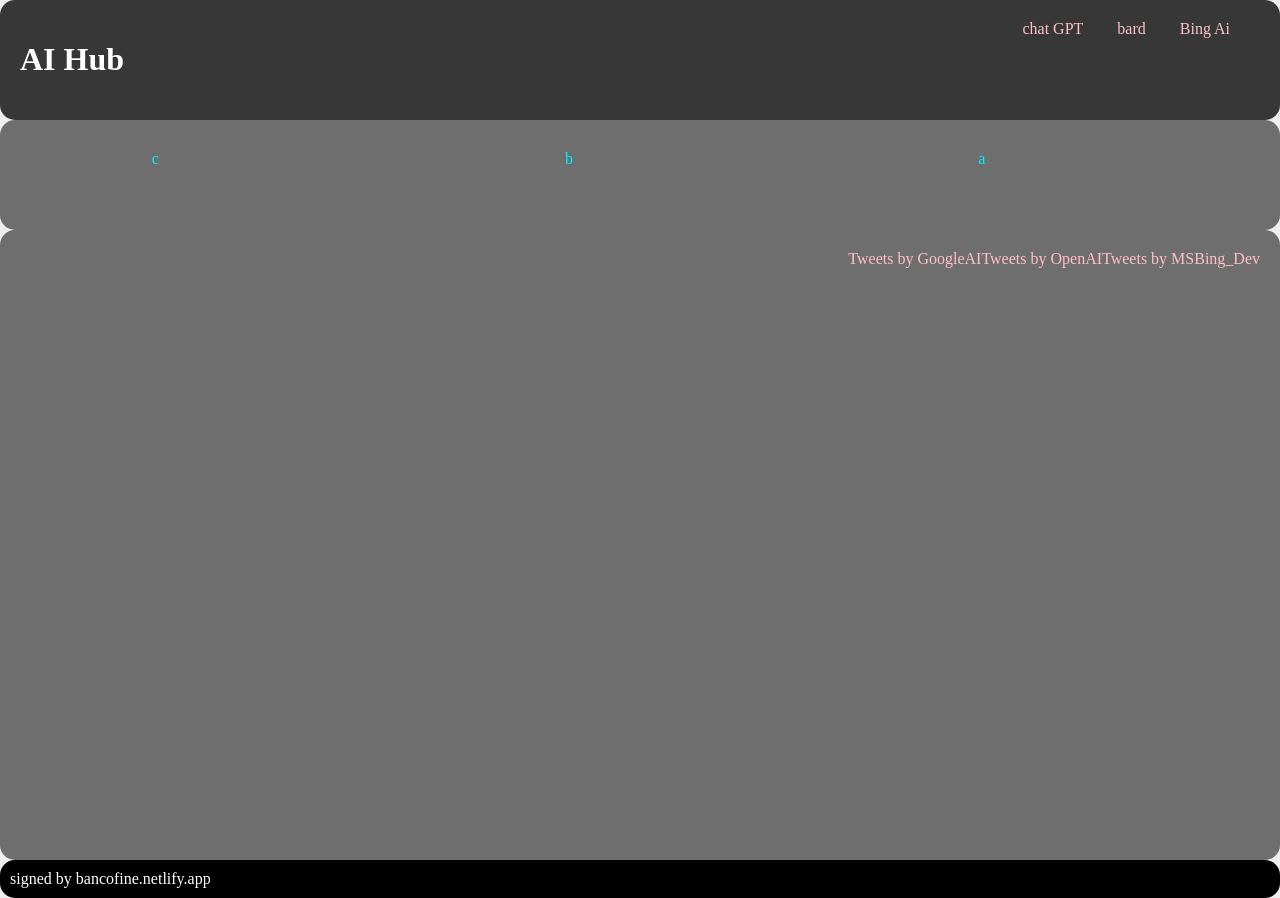
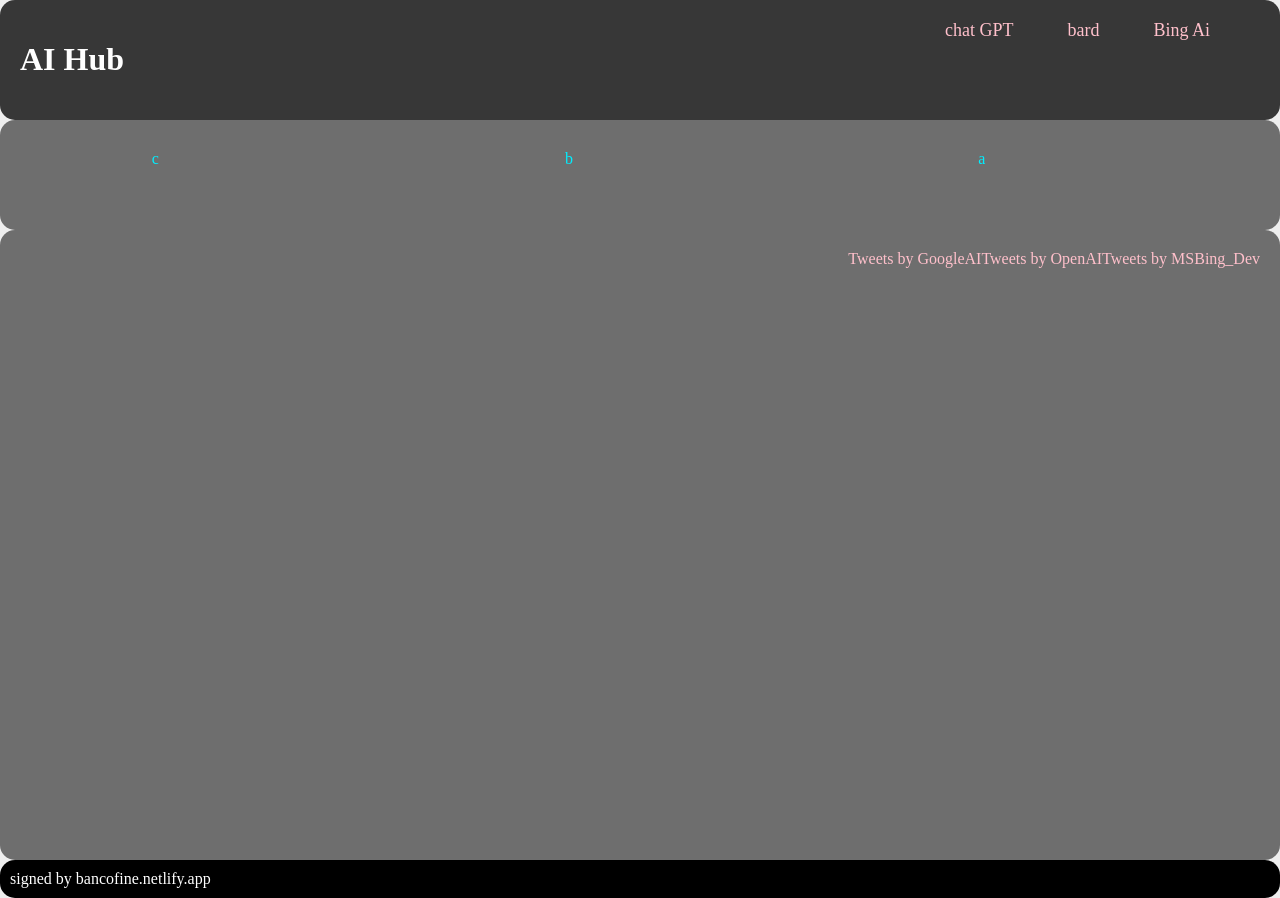
Before and after one commit to Bancofine/schoolpj, a plain HTML site: page index.html in a window 1280 px wide. Drawn offline with Linux system fonts and the light colour scheme.

Commit message:
수정.1

```diff
--- a/st.css
+++ b/st.css
@@ -39,7 +39,8 @@ ul{
 }
 li{
     display: inline;
-    margin: 0 30px 0 0 ;
+    margin: 0 50px 0 0 ;
+    font-size: 18px;
 }
 #twitter{
     height: 590px;
```
